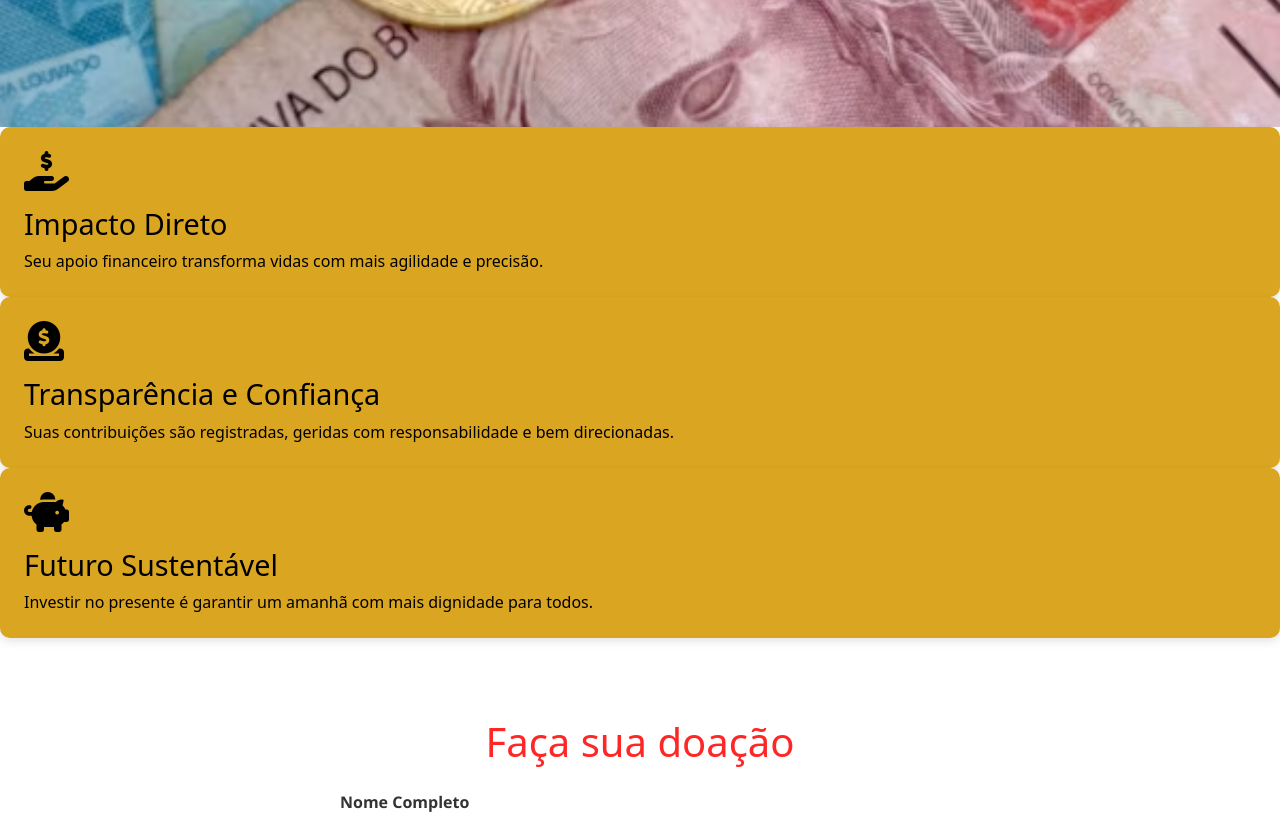
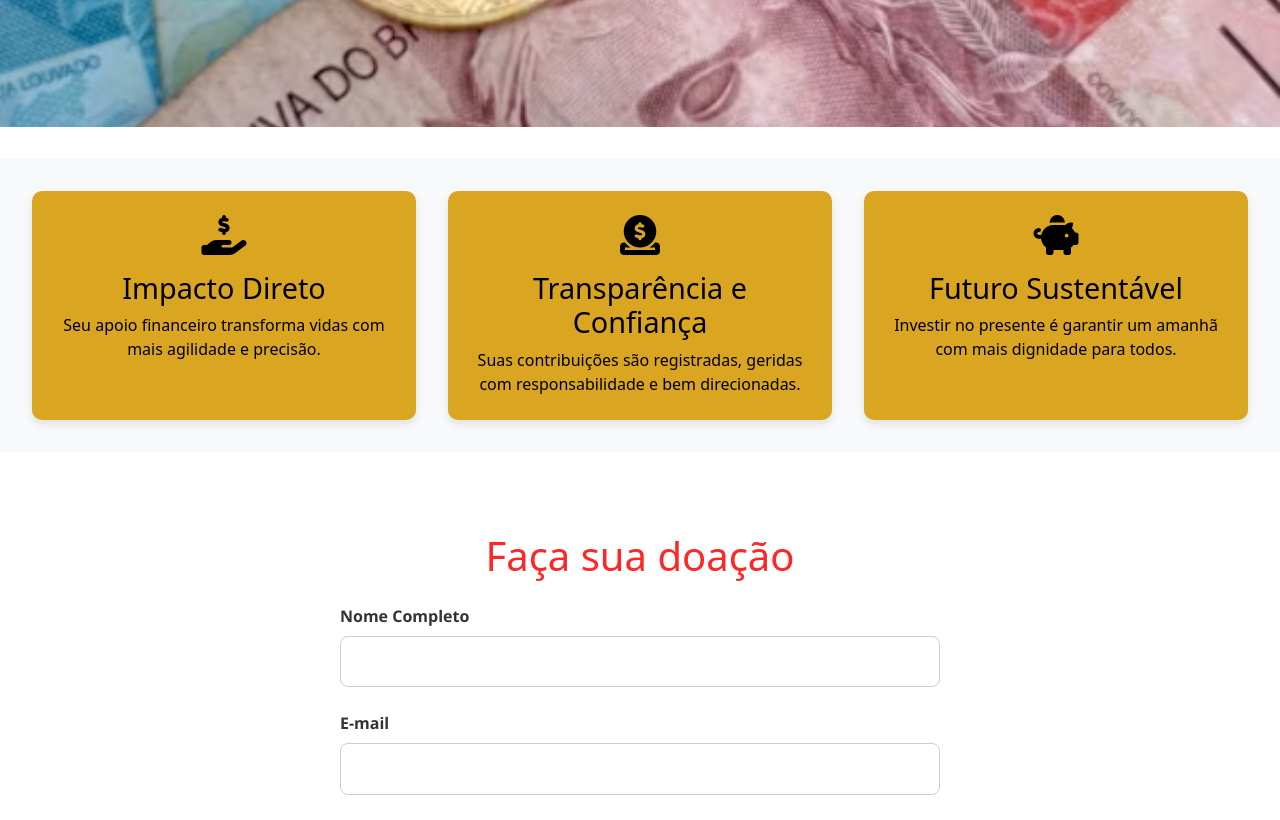
Before and after one commit to Bernardo-Hack/Grupo-Periferico, a React (Vite) app: page /doacao-monetaria in a window 1280 px wide. Shown: the part 600-1420 px from the top of the page. Built offline with nearby package versions, Linux system fonts and the light colour scheme; no server answers.

Commit message:
monetary layout

```diff
--- a/src/pages/donations/monetary.tsx
+++ b/src/pages/donations/monetary.tsx
@@ -110,8 +110,8 @@ const Monetary: React.FC = () => {
         />
       </section>
 
-      <section>
-       <div className="info-item">
+      <section className="donation-info">
+        <div className="info-item">
           <i className="fas fa-hand-holding-usd icon"></i>
           <h3>Impacto Direto</h3>
           <p>Seu apoio financeiro transforma vidas com mais agilidade e precisão.</p>
```
